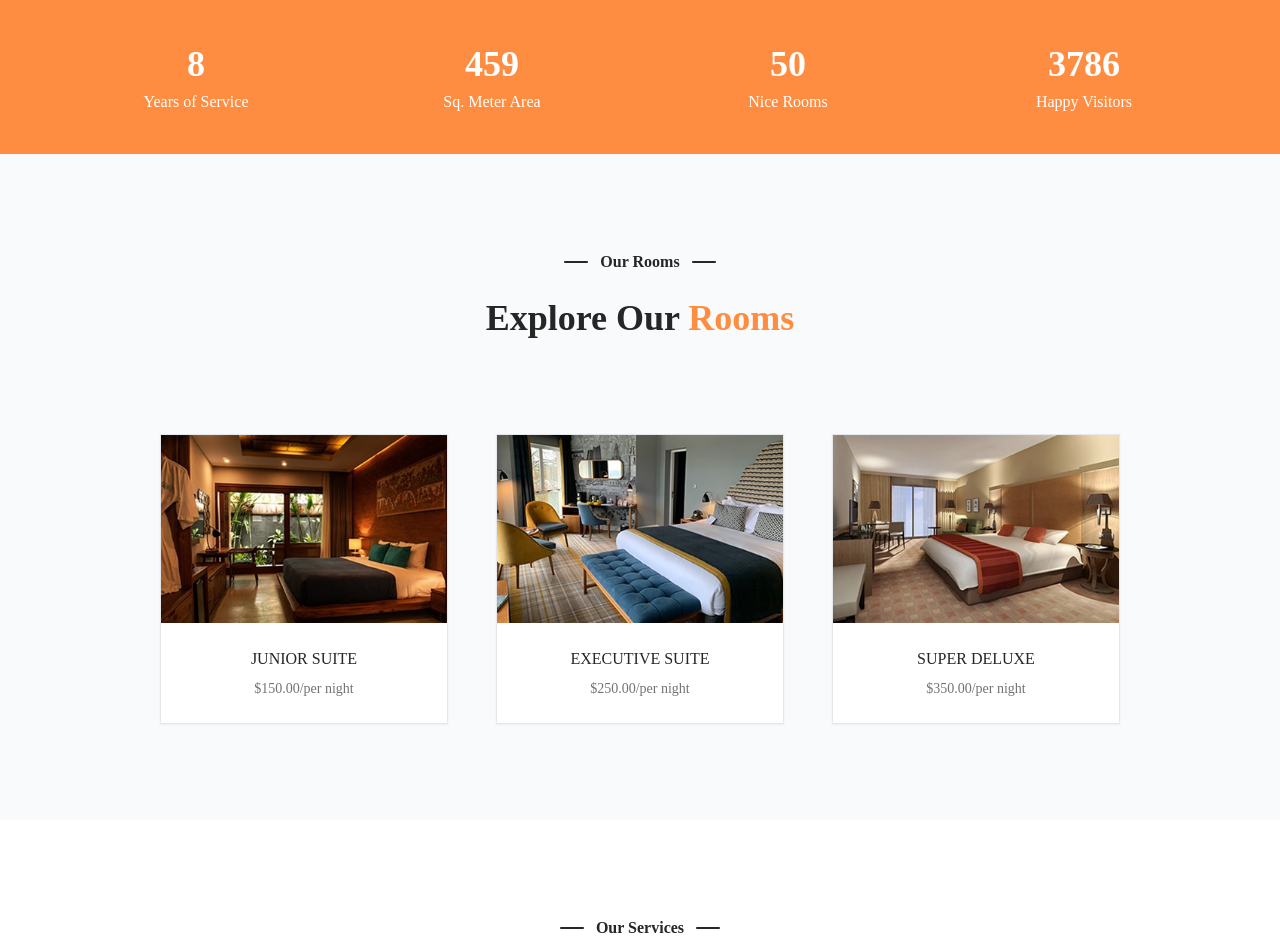
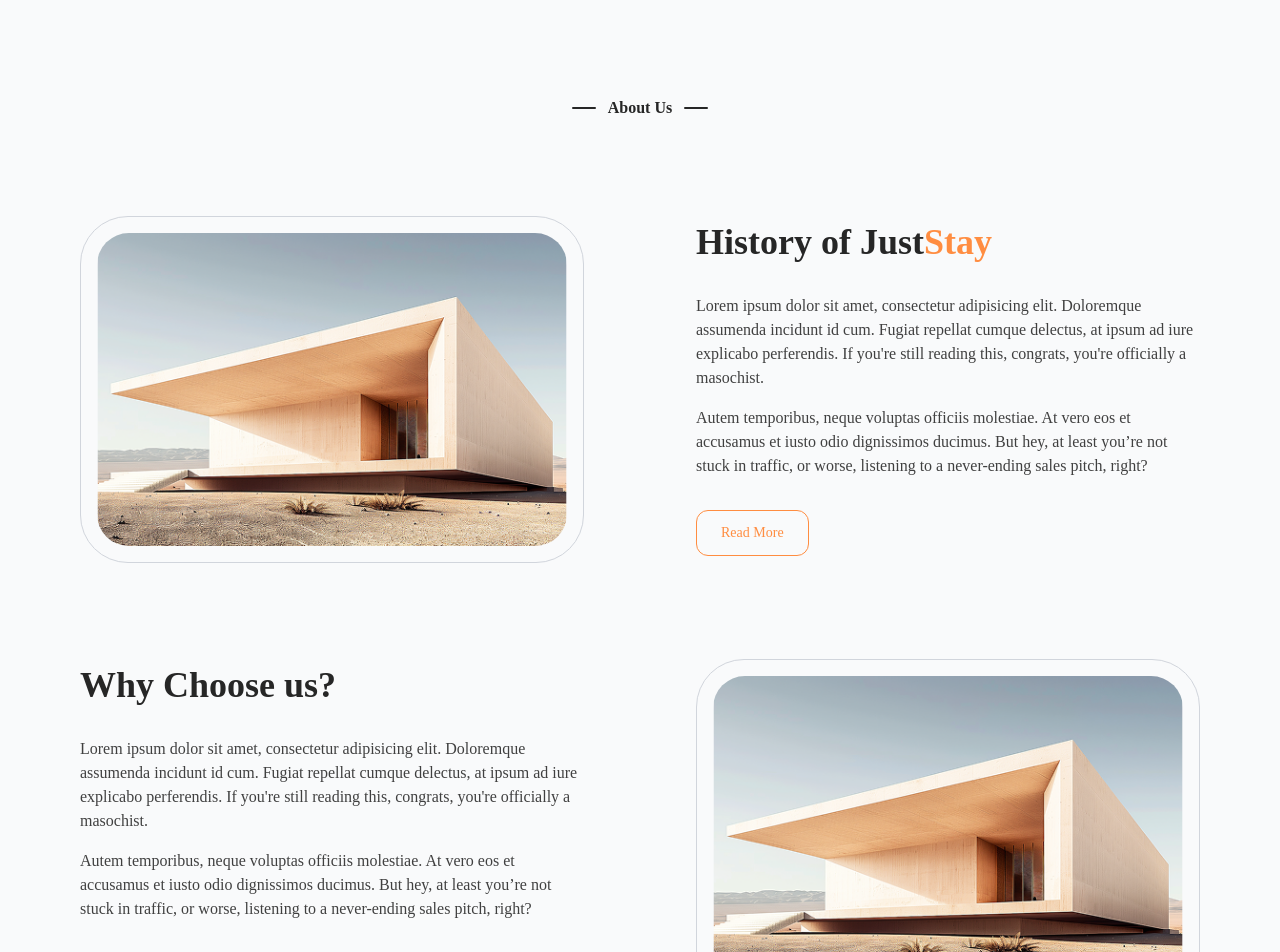
Before and after one commit to saad-shaikh-256/Hotel-JustStay, a React (Vite) app: page / in a window 1280 px wide. Shown: the top 952 px of the page. Built offline with nearby package versions, Linux system fonts and the light colour scheme; a web font is replaced by a local one.

Commit message:
Added About US

```diff
--- a/src/App.jsx
+++ b/src/App.jsx
@@ -1,4 +1,5 @@
 import "./App.css";
+import About from "./Components/About";
 import Footer from "./Components/Footer";
 import Rooms from "./Components/Rooms";
 import Services from "./Components/Services";
@@ -8,6 +9,7 @@
 function App() {
   return (
     <>
+      <About />
       <Stats />
       <Rooms />
       <Services />
--- /dev/null
+++ b/src/Components/About.jsx
@@ -0,0 +1,96 @@
+import aboutImage from "../assets/Images/aboutImage.png";
+const About = () => {
+  return (
+    <>
+      <section className="h-fit w-full font-poppins px-5 py-12 sm:px-16 sm:py-20 md:px-14 md:py-24 lg:px-20 flex flex-col gap-16 sm:gap-20 lg:gap-24 bg-gray-50">
+        <div className="h-fit w-full flex flex-col justify-center items-center gap-6">
+          <div className="h-fit w-fit text-neutral-800 font-semibold flex justify-center items-center gap-3">
+            <hr className="w-7 lg:w-6 h-0.5 bg-neutral-800 border-none rounded-full" />
+            <span>About Us</span>
+            <hr className="w-7 lg:w-6 h-0.5 bg-neutral-800 border-none rounded-full" />
+          </div>
+        </div>
+        <div className="h-fit w-full grid grid-cols-1 justify-center items-center gap-12 sm:16 md:20 lg:gap-24">
+          <div className="upperContainer h-fit w-full flex flex-row flex-wrap lg:flex-nowrap gap-10 sm:gap-14 md:gap-20 lg:gap-28 justify-center items-center place-items-center">
+            <div className="imageContainer h-full w-full">
+              <div className="h-fit w-full p-4 border-[1.5px] border-gray-300 rounded-[48px]">
+                <img
+                  src={aboutImage}
+                  alt="About Image"
+                  className="w-full h-auto max-h-[350px] rounded-4xl"
+                />
+              </div>
+            </div>
+            <div className="textContainer h-fit w-full flex flex-col gap-6 sm:gap-8">
+              <div className="headingContainer text-2xl sm:text-3xl lg:text-4xl font-bold text-neutral-800">
+                History of Just<span className="text-primary">Stay</span>
+              </div>
+              <div
+                className="bodyContainer flex flex-col gap-3
+               sm:gap-4"
+              >
+                <div className="paraContainer text-sm sm:text-base text-neutral-700">
+                  Lorem ipsum dolor sit amet, consectetur adipisicing elit.
+                  Doloremque assumenda incidunt id cum. Fugiat repellat cumque
+                  delectus, at ipsum ad iure explicabo perferendis. If you're
+                  still reading this, congrats, you're officially a masochist.
+                </div>
+                <div className="paraContainer text-sm sm:text-base text-neutral-700">
+                  Autem temporibus, neque voluptas officiis molestiae. At vero
+                  eos et accusamus et iusto odio dignissimos ducimus. But hey,
+                  at least you’re not stuck in traffic, or worse, listening to a
+                  never-ending sales pitch, right?
+                </div>
+              </div>
+              <div className="buttonContainer text-primary">
+                <button className="text-xs sm:text-sm font-medium px-5 sm:px-6 py-3 border-[1.5px] border-primary rounded-xl">
+                  Read More
+                </button>
+              </div>
+            </div>
+          </div>
+          <div className="upperContainer h-fit w-full flex flex-row flex-wrap lg:flex-nowrap gap-10 sm:gap-14 md:gap-20 lg:gap-28 justify-center items-center place-items-center">
+            <div className="imageContainer h-full w-full order-1 lg:order-2">
+              <div className="h-fit w-full p-4 border-[1.5px] border-gray-300 rounded-[48px]">
+                <img
+                  src={aboutImage}
+                  alt="About Image"
+                  className="w-full h-auto max-h-[350px] rounded-4xl"
+                />
+              </div>
+            </div>
+            <div className="textContainer h-fit w-full flex flex-col gap-6 sm:gap-8 order-2 lg:order-1">
+              <div className="headingContainer text-2xl sm:text-3xl lg:text-4xl font-bold text-neutral-800">
+                Why Choose us?
+              </div>
+              <div
+                className="bodyContainer flex flex-col gap-3
+               sm:gap-4"
+              >
+                <div className="paraContainer text-sm sm:text-base text-neutral-700">
+                  Lorem ipsum dolor sit amet, consectetur adipisicing elit.
+                  Doloremque assumenda incidunt id cum. Fugiat repellat cumque
+                  delectus, at ipsum ad iure explicabo perferendis. If you're
+                  still reading this, congrats, you're officially a masochist.
+                </div>
+                <div className="paraContainer text-sm sm:text-base text-neutral-700">
+                  Autem temporibus, neque voluptas officiis molestiae. At vero
+                  eos et accusamus et iusto odio dignissimos ducimus. But hey,
+                  at least you’re not stuck in traffic, or worse, listening to a
+                  never-ending sales pitch, right?
+                </div>
+              </div>
+              <div className="buttonContainer text-primary">
+                <button className="text-xs sm:text-sm font-medium px-5 sm:px-6 py-3 border-[1.5px] border-primary rounded-xl">
+                  Read More
+                </button>
+              </div>
+            </div>
+          </div>
+        </div>
+      </section>
+    </>
+  );
+};
+
+export default About;
```
Also changed, not shown: src/assets/Images/aboutImage.png (added).
